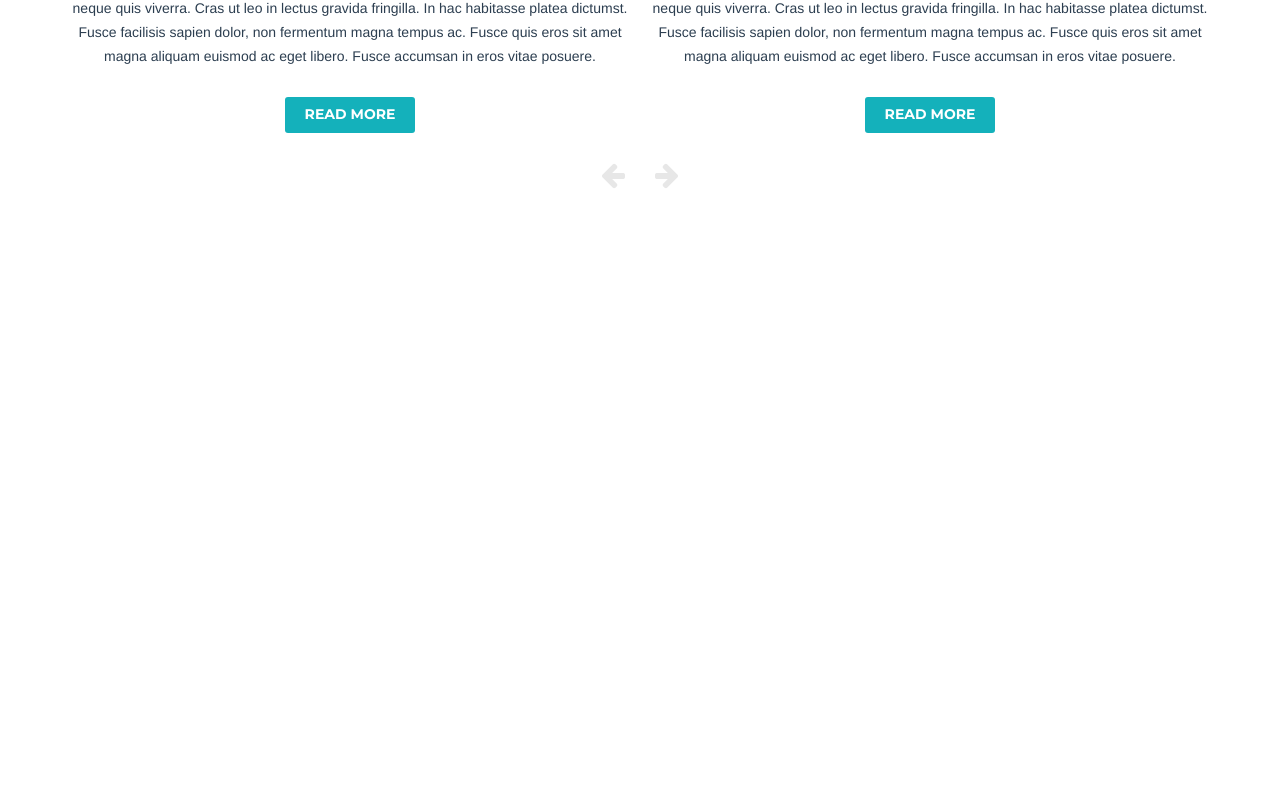
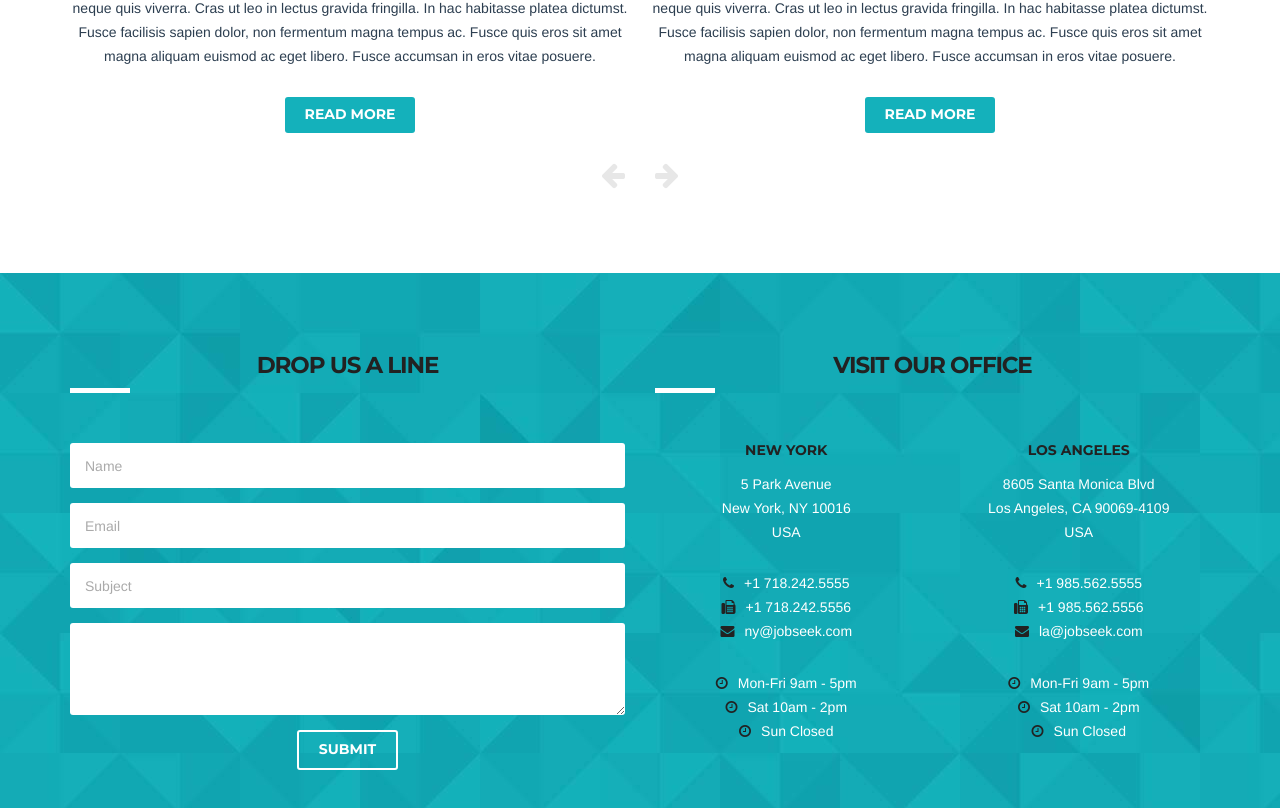
Before and after one commit to workix/workix-frontend-vue, a Vue app: page / in a window 1280 px wide. Shown: the part 6036-6844 px from the top of the page. Before the commit the page ends 6309 px from the top, so only its background shows below. Built offline with nearby package versions, Linux system fonts and the light colour scheme.

Commit message:
added Contacts Wrapper

```diff
--- /dev/null
+++ b/src/components/ContactsWrapper.vue
@@ -0,0 +1,71 @@
+<template>
+    <!-- ============ CONTACT START ============ -->
+		<section id="contact" class="color2">
+			<div class="container">
+				<div class="row">
+					<div class="col-sm-6">
+						<h2>Drop us a line</h2>
+						<form role="form" name="contact-form" id="contact-form" action="process.php">
+							<div class="form-group" id="contact-name-group">
+								<label for="contact-name" class="sr-only">Name</label>
+								<input type="text" class="form-control" id="contact-name" placeholder="Name">
+							</div>
+							<div class="form-group" id="contact-email-group">
+								<label for="contact-email" class="sr-only">Email</label>
+								<input type="email" class="form-control" id="contact-email" placeholder="Email">
+							</div>
+							<div class="form-group" id="contact-subject-group">
+								<label for="contact-subject" class="sr-only">Subject</label>
+								<input type="text" class="form-control" id="contact-subject" placeholder="Subject">
+							</div>
+							<div class="form-group" id="contact-message-group">
+								<label for="contact-message" class="sr-only">Message</label>
+								<textarea class="form-control" rows="3" id="contact-message"></textarea>
+							</div>
+							<button type="submit" class="btn btn-default">Submit</button>
+						</form>
+					</div>
+					<div class="col-sm-6">
+						<h2>Visit our office</h2>
+						<div class="row">
+							<div class="col-sm-6">
+								<h5>New York</h5>
+								<p>5 Park Avenue<br>
+								New York, NY 10016<br>
+								USA</p>
+								<p><i class="fa fa-phone"></i>+1 718.242.5555<br>
+								<i class="fa fa-fax"></i>+1 718.242.5556<br>
+								<i class="fa fa-envelope"></i><a href="mailto:ny@jobseek.com">ny@jobseek.com</a></p>
+								<p><i class="fa fa-clock-o"></i>Mon-Fri 9am - 5pm<br>
+								<i class="fa fa-clock-o"></i>Sat 10am - 2pm<br>
+								<i class="fa fa-clock-o"></i>Sun Closed</p>
+							</div>
+							<div class="col-sm-6">
+								<h5>Los Angeles</h5>
+								<p>8605 Santa Monica Blvd<br>
+								Los Angeles, CA 90069-4109<br>
+								USA</p>
+								<p><i class="fa fa-phone"></i>+1 985.562.5555<br>
+								<i class="fa fa-fax"></i>+1 985.562.5556<br>
+								<i class="fa fa-envelope"></i><a href="mailto:la@jobseek.com">la@jobseek.com</a></p>
+								<p><i class="fa fa-clock-o"></i>Mon-Fri 9am - 5pm<br>
+								<i class="fa fa-clock-o"></i>Sat 10am - 2pm<br>
+								<i class="fa fa-clock-o"></i>Sun Closed</p>
+							</div>
+						</div>
+					</div>
+				</div>
+			</div>
+		</section>
+		<!-- ============ CONTACT END ============ -->
+</template>
+
+<script>
+export default {
+
+}
+</script>
+
+<style>
+
+</style>
--- a/src/views/IndexView.vue
+++ b/src/views/IndexView.vue
@@ -12,6 +12,7 @@
       <PricingWrapper />
       <TestimonialsWrapper />
       <BlogWrapper />
+      <ContactsWrapper />
   </div>
 </template>
 
@@ -28,6 +29,7 @@ import MobileApp from '@/components/MobileApp.vue'
 import PricingWrapper from '@/components/PricingWrapper.vue'
 import TestimonialsWrapper from '@/components/TestimonialsWrapper.vue'
 import BlogWrapper from '@/components/BlogWrapper.vue'
+import ContactsWrapper from '@/components/ContactsWrapper.vue'
 export default {
     components: {
         PageLoader,
@@ -41,7 +43,8 @@ export default {
         MobileApp,
         PricingWrapper,
         TestimonialsWrapper,
-        BlogWrapper
+        BlogWrapper,
+        ContactsWrapper
     }
 }
 </script>
```
